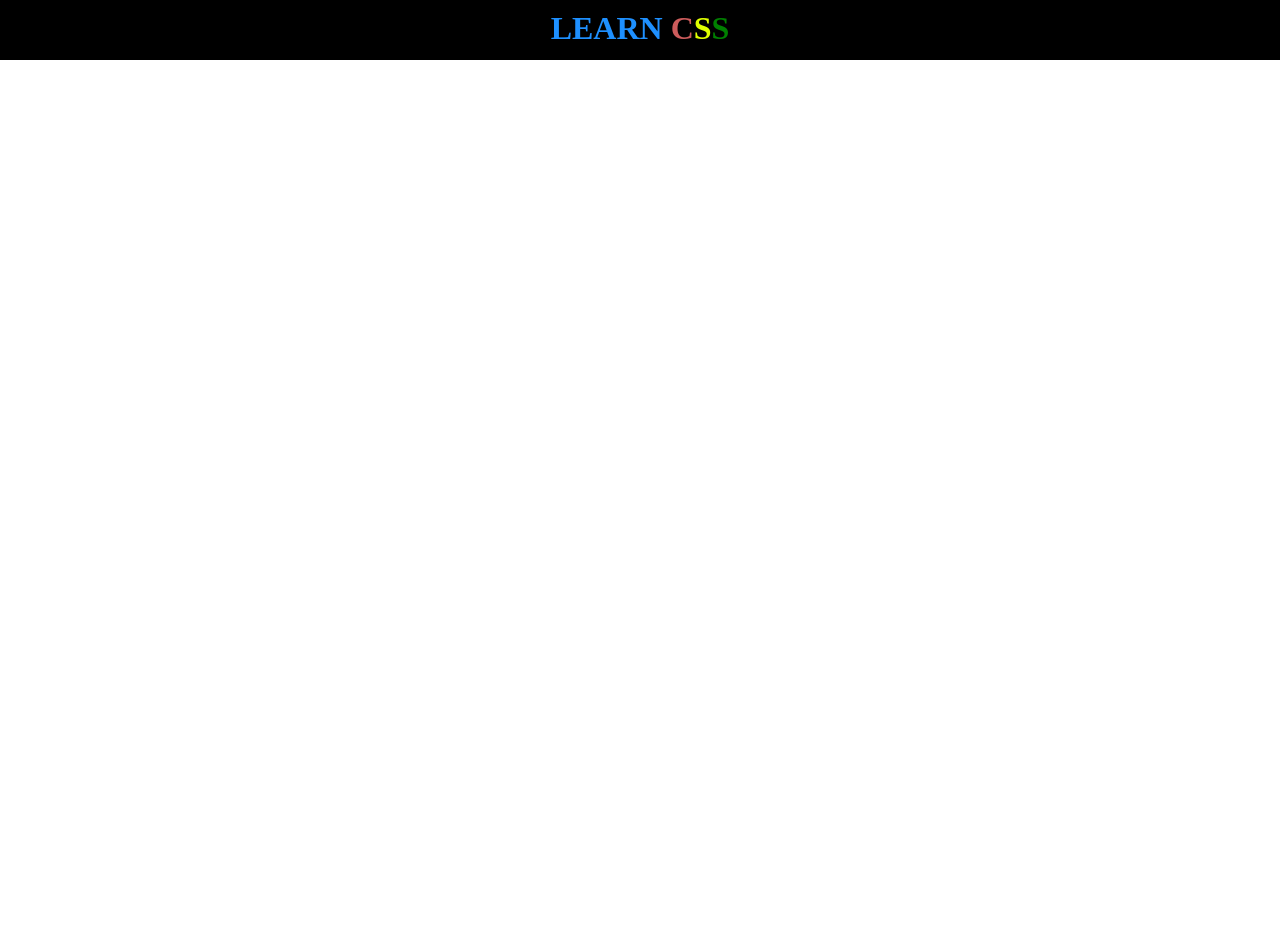
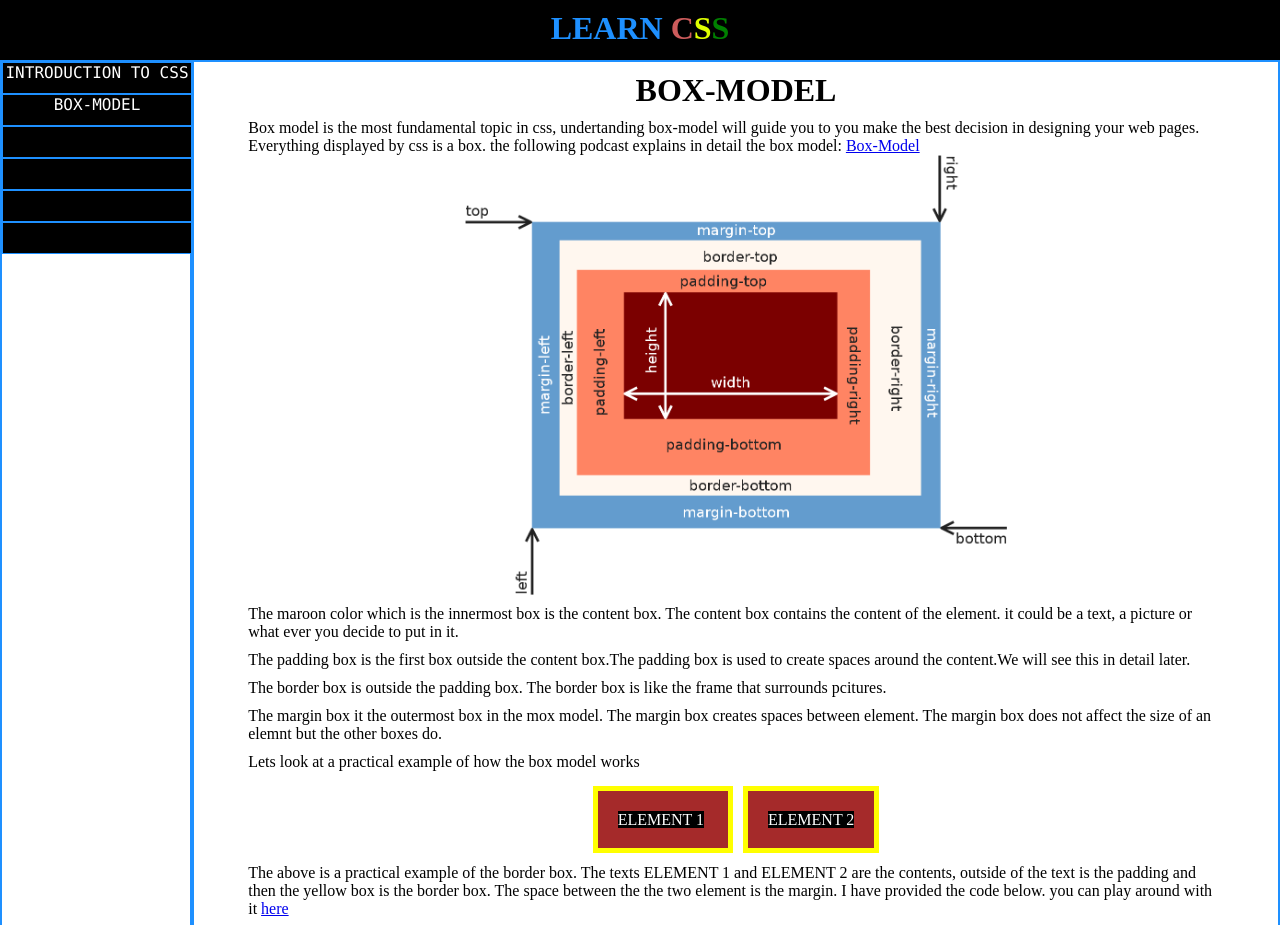
Before and after one commit to usmanhassanish/learn-css, a plain HTML site: page index.html in a window 1280 px wide. Shown: the top 925 px of the page. Before the commit the page ends 800 px from the top, so only its background shows below. Drawn offline with Linux system fonts and the light colour scheme.

Commit message:
completed box-model

```diff
--- a/index.html
+++ b/index.html
@@ -10,7 +10,118 @@
 	<header>
 		<h1 style="color: dodgerblue;">LEARN <span id="letter-c">C</span><span id="letter-s1">S</span><span id="letter-s2">S</span></h1>
 	</header>
+	<div class="flex-container">
 
+
+  <div class="flex-child magenta">
+    <div class="topics">INTRODUCTION TO CSS</div>
+		<div class="topics">BOX-MODEL</div>
+		<div class="topics"></div>
+		<div class="topics"></div>
+		<div class="topics"></div>
+		<div class="topics"></div>
+  </div>
+
+  <div class="flex-child green">
+  	<div>
+  		<h1> BOX-MODEL </h1>
+  		<p class="center-paragragh">
+  			Box model is the most fundamental topic in css, undertanding box-model will guide you to you make the best decision in designing your web pages. Everything displayed by css is a box. the following podcast explains in detail the box model: <a href="https://web.dev/learn/css/box-model/">Box-Model</a>
+  		</p>
+  		<p>
+  			<img class="b-model-pic" src="b-model.png">
+  		</p>
+  		<p class="center-paragragh">
+  			The maroon color which is the innermost box is the content box. The content box contains the content of the element. it could be a text, a picture or what ever you decide to put in it.
+  		</p>
+  		<p class="center-paragragh">
+  			The padding box is the first box outside the content box.The padding box is used to create spaces around the content.We will see this in detail later.
+  		</p>
+  		<p class="center-paragragh">
+  			The border box is outside the padding box. The border box is like the frame that surrounds pcitures.
+  		</p>
+  		<p class="center-paragragh">
+  			The margin box it the outermost box in the mox model. The margin box creates spaces between element. The margin box does not affect the size of an elemnt but the other boxes do.
+  		</p>
+
+  		<p class="center-paragragh">
+  			Lets look at a practical example of how the box model works <br>
+  		</p>
+  		<p>
+  			<div class="container">
+	<span class="box-1">
+		<span class="content">ELEMENT 1</span>
+	</span>
+	<span class="box-2">
+		<span class="content">ELEMENT 2</span>
+	</span>
+	</div>
+  		</p>
+  		<p class="center-paragragh1">
+  			The above is a practical example of the border box. The texts ELEMENT 1 and ELEMENT 2  are the contents, outside of the text is the padding and then the yellow box is the border box. The space between the the two element is the margin. I have provided the code below. you can play around with it <a href="https://www.tutorialspoint.com/online_html_editor.php">here</a>
+   		</p>
+   		<p class="center-paragragh">
+
+   			<textarea >
+<!DOCTYPE html>
+<html>
+<head>
+	<meta charset="utf-8">
+	<meta name="viewport" content="width=device-width, initial-scale=1">
+	<title></title>
+	<style type="text/css">
+		.container
+{
+	padding-top: 40px;
+	width: 80%;
+	margin-left: auto;
+	margin-right: auto;
+	text-align: center;
+}
+.box-1
+{
+	background-color: brown;
+	padding: 20px;
+	border: solid 5px yellow;
+	color: white;
+}
+.box-2
+{
+	padding: 20px;
+	border: solid 5px yellow;
+	margin-left: 10px;
+	background-color: brown;
+	color: white;
+}
+
+.content
+{
+	background-color: black;
+}
+	</style>
+</head>
+<body>
+	<header>
+	</header>
+	<div class="container">
+	<span class="box-1">
+		<span class="content">ELEMENT 1</span>
+	</span>
+	<span class="box-2">
+		<span class="content">ELEMENT 2</span>
+	</span>
+	</div>
 
 </body>
 </html>
+   			</textarea>
+
+   		</p>
+
+
+  </div>
+
+</div>
+</div>
+</body>
+</html>
--- a/styles.css
+++ b/styles.css
@@ -29,6 +29,91 @@ h1
 	color: #008000;
 }
 
+.flex-container {
+    display: flex;
+    width: 100%;
+    height:100%;
+
+}
+
+.flex-child {
+    flex: 1;
+    border: 2px solid dodgerblue;
+}
+
+.flex-child:first-child {
+
+}
+.flex-child.green {
+   flex-basis: 70%;
+
+}
+.topics
+{
+	width:100%;
+	text-align: center;
+	color: white;
+	background-color: black;
+	border: 1px solid dodgerblue;
+	height: 20px;
+	font-family: "Lucida Console", "Courier New", monospace;
+}
+
+.b-model-pic
+{
+	margin-right: auto;
+	margin-left: auto;
+	display: block;
+	width: 50%;
+}
+.container
+{
+	padding-top: 40px;
+	width: 80%;
+	margin-left: auto;
+	margin-right: auto;
+	text-align: center;
+}
+.box-1
+{
+	background-color: brown;
+	padding: 20px;
+	border: solid 5px yellow;
+	color: white;
+}
+.box-2
+{
+	padding: 20px;
+	border: solid 5px yellow;
+	margin-left: 10px;
+	background-color: brown;
+	color: white;
+}
+
+.content
+{
+	background-color: black;
+}
+.center-paragragh
+{
+	margin-top: 10px;
+	width: 90%;
+	margin-left: auto;
+	margin-right: auto;
+}
+.center-paragragh1
+{
+	margin-top: 35px;
+	width: 90%;
+	margin-left: auto;
+	margin-right: auto;
+}
+textarea
+{
+	width: 100%;
+	height: 500px;
+}
+
  @media screen and (max-width: 768px) {
 
  	h1
@@ -40,13 +125,58 @@ h1
 	text-align: center;
 }
 
-    }
+.flex-child {
+    flex: 1;
+    border: 2px solid yellow;
+}
 
-    @media screen and (max-width: 480px) {
+.flex-child:first-child {
+    margin-right: 20px;
+    display: none;
+}
 
     }
 
-    @media screen and (max-width: 350px) {
+    @media screen and (max-width: 1280px) {
+
+.topics
+{
+	width:100%;
+	text-align: center;
+	color: white;
+	background-color: black;
+	border: 1px solid dodgerblue;
+	height: 30px;
+	font-family: "Lucida Console", "Courier New", monospace;
+}
+
+    }
+
+    @media screen and (max-width: 370px) {
+
+.container
+{
+	padding-top: 40px;
+	width: 100%;
+	text-align: center;
+}
+.box-1
+{
+	background-color: brown;
+	padding: 5px;
+	border: solid 5px yellow;
+	color: white;
+}
+
+.box-2
+{
+	padding: 5px;
+	border: solid 5px yellow;
+	margin-left: 5px;
+	background-color: brown;
+	color: white;
+}
+
 
 
     }
```
Also changed, not shown: b-model.png (added).
